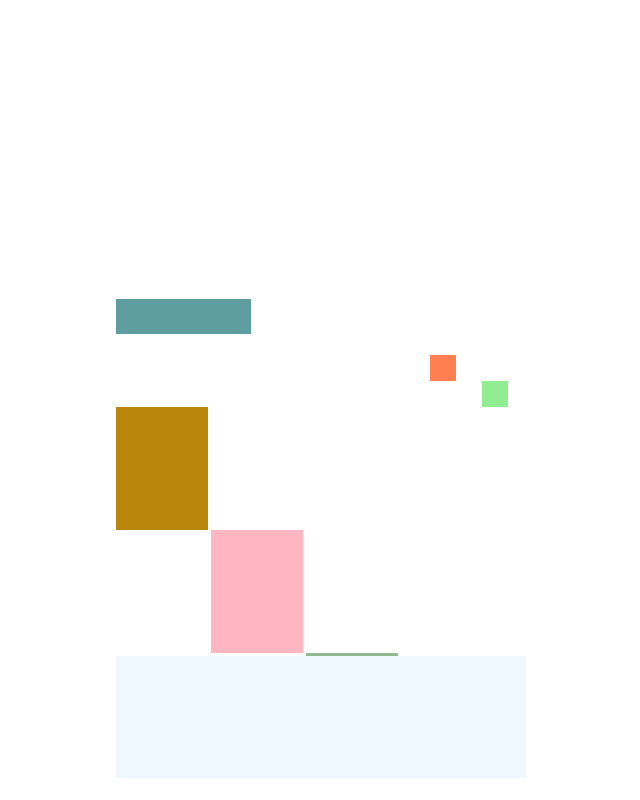
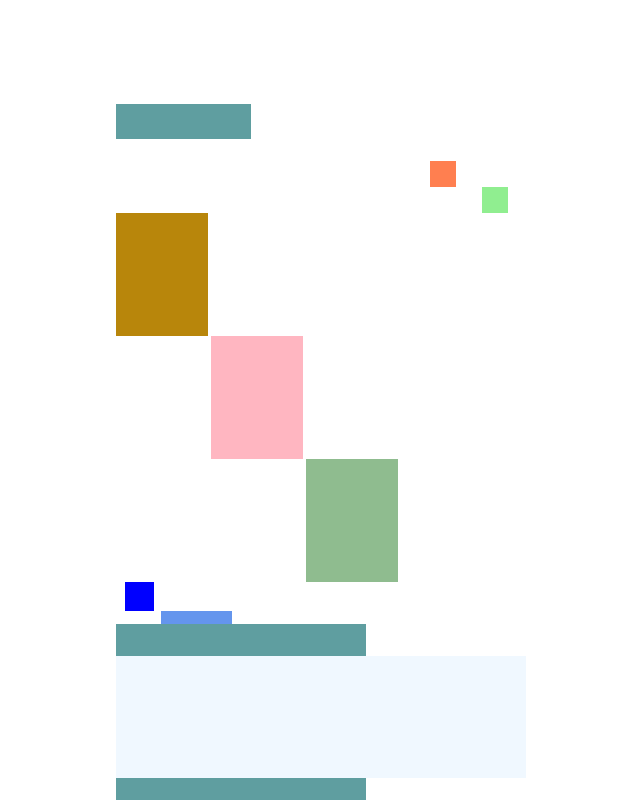
Before and after one commit to JidapaScript/ui, a plain HTML site: page index.html in a window 1280 px wide. Shown: the whole page, without its empty margins (399-1039 px from the left). Drawn offline with Linux system fonts and the light colour scheme.

Commit message:
done but so wrong

```diff
--- a/index.html
+++ b/index.html
@@ -20,6 +20,12 @@
         <div class="day" id="plus"> </div>
       </div>
 
+      <div class="container" id="feed">
+        <div class="icon" id="profile"> </div>
+        <div class="text" id="username"> </div>
+        <div class="image" id="post"> </div>
+      </div>
+
       <div class="container" id="tab-bar">
         <div class="icon" id=”home-button”></div>
         <div class="icon" id=”friends-button”></div>
--- a/style.css
+++ b/style.css
@@ -78,6 +78,30 @@ body{
     left: 285px;
 }
 
+#profile{
+    background-color: blue;
+    position: relative;
+    width: 29px;
+    height: 29px;
+    left: 9px;
+}
+
+#username{
+    background-color:cornflowerblue;
+    position: relative;
+    width: 71px;
+    height: 13px;
+    left: 45px;
+}
+
+#post{
+    background-color:cadetblue;
+    position: relative;
+    width: 250px;
+    height: 373px;
+    left: 0%;
+}
+
 #tab-bar{
     background-color: aliceblue;
     position: fixed;
```
